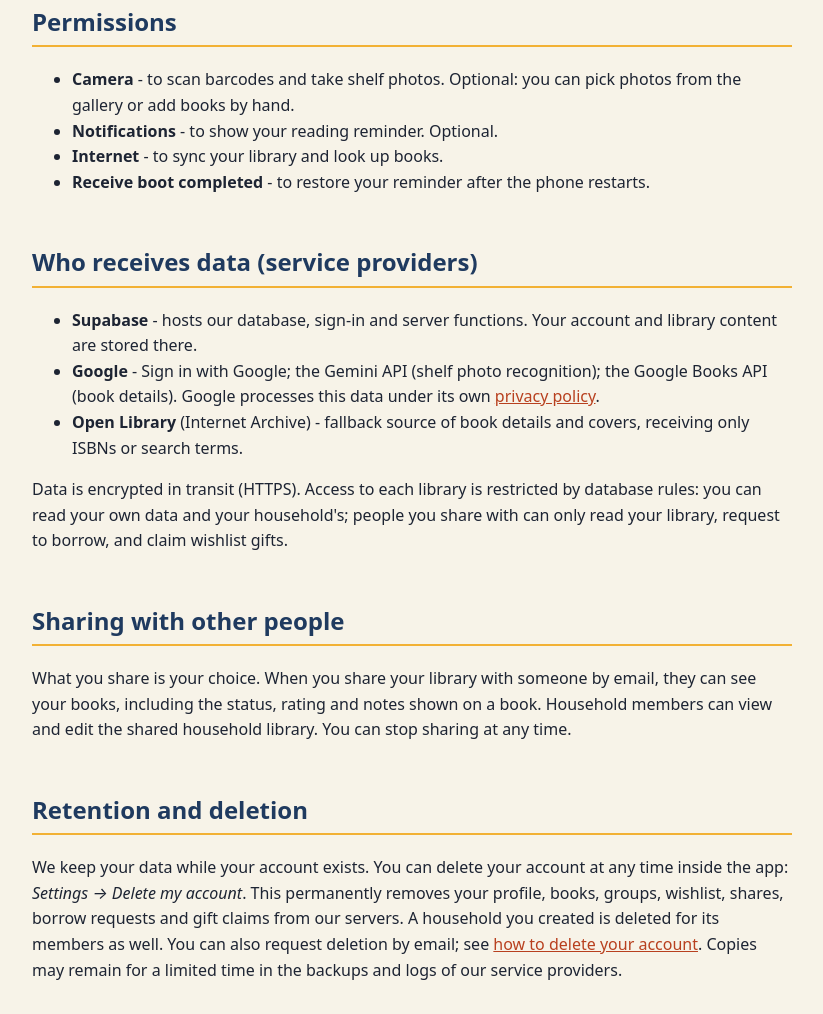
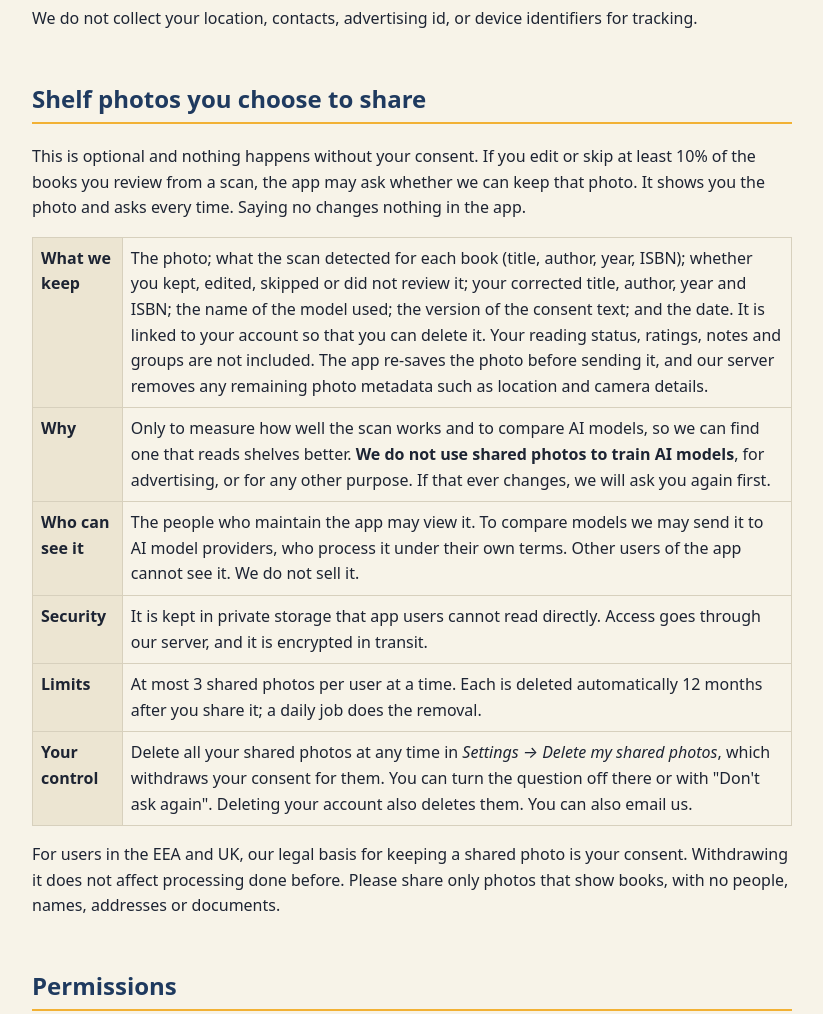
Before and after one commit to danielabayev/Library_welcome, a plain HTML site: page privacy.html in a window 1280 px wide. Shown: the part 1371-2385 px from the top of the page, without its empty margins (228-1051 px from the left). Drawn offline with Linux system fonts and the light colour scheme.

Commit message:
Privacy and deletion pages: shelf photos users choose to share
Co-Authored-By: Claude Sonnet 5.5 <noreply@anthropic.com>

```diff
--- a/privacy.html
+++ b/privacy.html
@@ -15,11 +15,23 @@
 <tr><td><strong>Account details</strong> - your Google account email, display name and a user id, received when you sign in with Google.</td><td>To sign you in, show who you are to people you share with, and let you find friends by email.</td></tr>
 <tr><td><strong>Library content</strong> - books (title, author, year, ISBN, cover link, reading status, rating, personal notes, who borrowed it), groups of books, and your wishlist.</td><td>This is the core function of the app. It is stored in your account so it syncs between devices.</td></tr>
 <tr><td><strong>Sharing and social data</strong> - households you create or join, people you share your library with, borrow requests, and gift claims on wishlist items.</td><td>To let family and friends see your library, ask to borrow books and coordinate gifts. The owner of a wishlist item never sees who claimed it, so gifts stay a surprise.</td></tr>
-<tr><td><strong>Camera images</strong> - barcode scans, and shelf photos you choose to scan.</td><td>Barcodes are read on your device. A shelf photo is sent once to our server and on to Google's Gemini service to recognise the books on it. <strong>We do not store the photo.</strong> Google handles it under the <a href="https://ai.google.dev/gemini-api/terms">Gemini API terms</a>: it may keep it for a limited time, and depending on the service tier may use it to improve its products, including with human review. Photograph only your books, with no people or personal documents.</td></tr>
+<tr><td><strong>Camera images</strong> - barcode scans, and shelf photos you choose to scan.</td><td>Barcodes are read on your device. A shelf photo is sent once to our server and on to Google's Gemini service to recognise the books on it. <strong>We do not store the photo unless you choose to share it</strong> (see <a href="#shared-photos">Shelf photos you choose to share</a>). Google handles it under the <a href="https://ai.google.dev/gemini-api/terms">Gemini API terms</a>: it may keep it for a limited time, and depending on the service tier may use it to improve its products, including with human review. Photograph only your books, with no people or personal documents.</td></tr>
 <tr><td><strong>Search terms and ISBNs</strong> you look up.</td><td>Sent to our server and on to Google Books and Open Library to fetch book details and covers.</td></tr>
 <tr><td><strong>Reading reminder settings</strong> and your chosen theme.</td><td>Stored only on your device. Reminders are local notifications; no data is sent anywhere.</td></tr>
 </table>
 <p>We do not collect your location, contacts, advertising id, or device identifiers for tracking.</p>
+
+<h2 id="shared-photos">Shelf photos you choose to share</h2>
+<p>This is optional and nothing happens without your consent. If you edit or skip at least 10% of the books you review from a scan, the app may ask whether we can keep that photo. It shows you the photo and asks every time. Saying no changes nothing in the app.</p>
+<table>
+<tr><th>What we keep</th><td>The photo; what the scan detected for each book (title, author, year, ISBN); whether you kept, edited, skipped or did not review it; your corrected title, author, year and ISBN; the name of the model used; the version of the consent text; and the date. It is linked to your account so that you can delete it. Your reading status, ratings, notes and groups are not included. The app re-saves the photo before sending it, and our server removes any remaining photo metadata such as location and camera details.</td></tr>
+<tr><th>Why</th><td>Only to measure how well the scan works and to compare AI models, so we can find one that reads shelves better. <strong>We do not use shared photos to train AI models</strong>, for advertising, or for any other purpose. If that ever changes, we will ask you again first.</td></tr>
+<tr><th>Who can see it</th><td>The people who maintain the app may view it. To compare models we may send it to AI model providers, who process it under their own terms. Other users of the app cannot see it. We do not sell it.</td></tr>
+<tr><th>Security</th><td>It is kept in private storage that app users cannot read directly. Access goes through our server, and it is encrypted in transit.</td></tr>
+<tr><th>Limits</th><td>At most 3 shared photos per user at a time. Each is deleted automatically 12 months after you share it; a daily job does the removal.</td></tr>
+<tr><th>Your control</th><td>Delete all your shared photos at any time in <em>Settings &rarr; Delete my shared photos</em>, which withdraws your consent for them. You can turn the question off there or with "Don't ask again". Deleting your account also deletes them. You can also email us.</td></tr>
+</table>
+<p>For users in the EEA and UK, our legal basis for keeping a shared photo is your consent. Withdrawing it does not affect processing done before. Please share only photos that show books, with no people, names, addresses or documents.</p>
 
 <h2>Permissions</h2>
 <ul>
@@ -41,7 +53,7 @@
 <p>What you share is your choice. When you share your library with someone by email, they can see your books, including the status, rating and notes shown on a book. Household members can view and edit the shared household library. You can stop sharing at any time.</p>
 
 <h2>Retention and deletion</h2>
-<p>We keep your data while your account exists. You can delete your account at any time inside the app: <em>Settings &rarr; Delete my account</em>. This permanently removes your profile, books, groups, wishlist, shares, borrow requests and gift claims from our servers. A household you created is deleted for its members as well. You can also request deletion by email; see <a href="delete-account.html">how to delete your account</a>. Copies may remain for a limited time in the backups and logs of our service providers.</p>
+<p>We keep your data while your account exists, except shared shelf photos, which are deleted after 12 months at the latest. You can delete your account at any time inside the app: <em>Settings &rarr; Delete my account</em>. This permanently removes your profile, books, groups, wishlist, shares, borrow requests, gift claims and any shelf photos you shared from our servers. A household you created is deleted for its members as well. You can also request deletion by email; see <a href="delete-account.html">how to delete your account</a>. Copies may remain for a limited time in the backups and logs of our service providers.</p>
 
 <h2>Your rights</h2>
 <p>You may ask us for a copy of your data, to correct it, or to delete it, by emailing us. Depending on where you live (for example the EU/UK under GDPR, or California under CCPA) you may have additional rights, which we will honour.</p>
```
Also changed, not shown: delete-account.html (+3 -1 lines).
